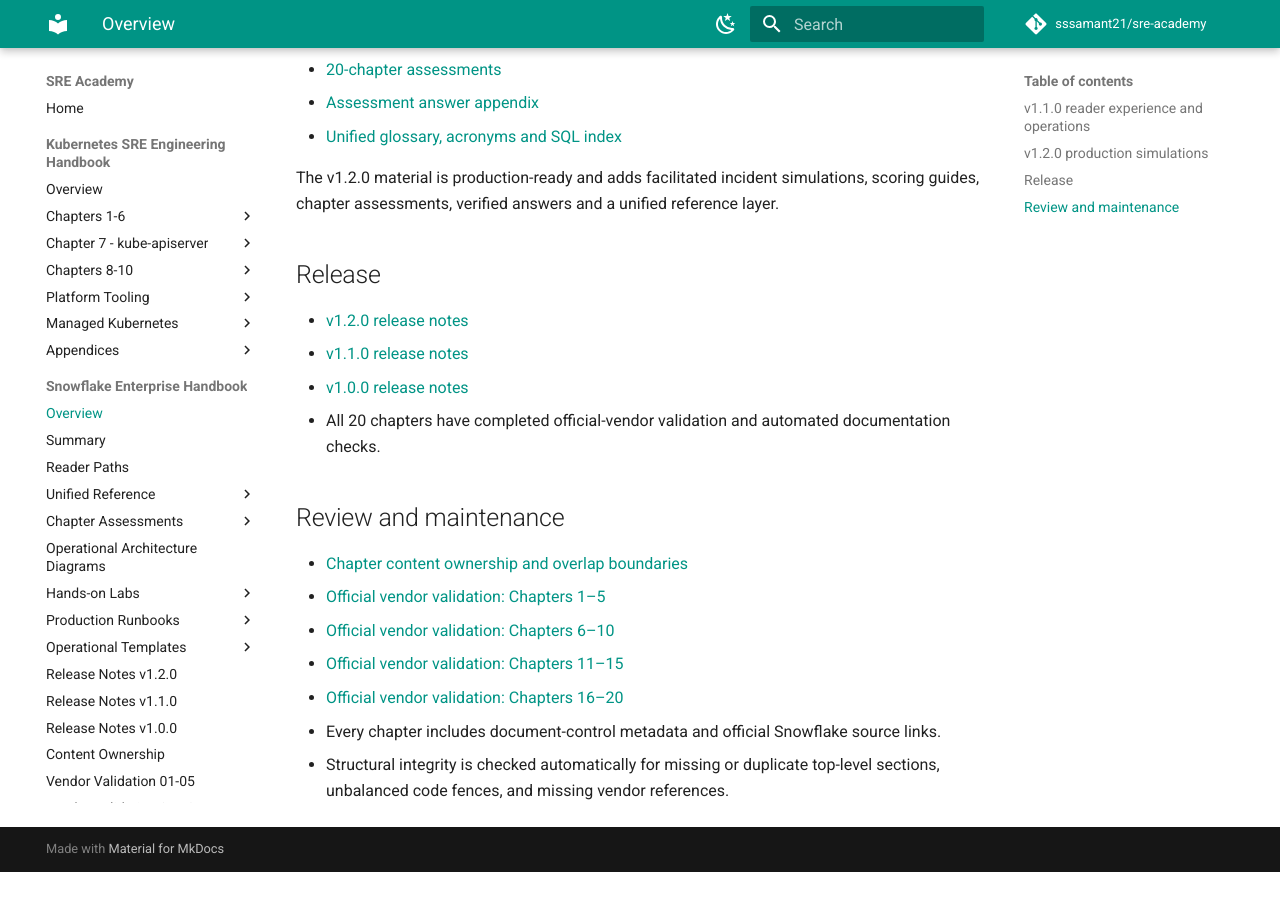
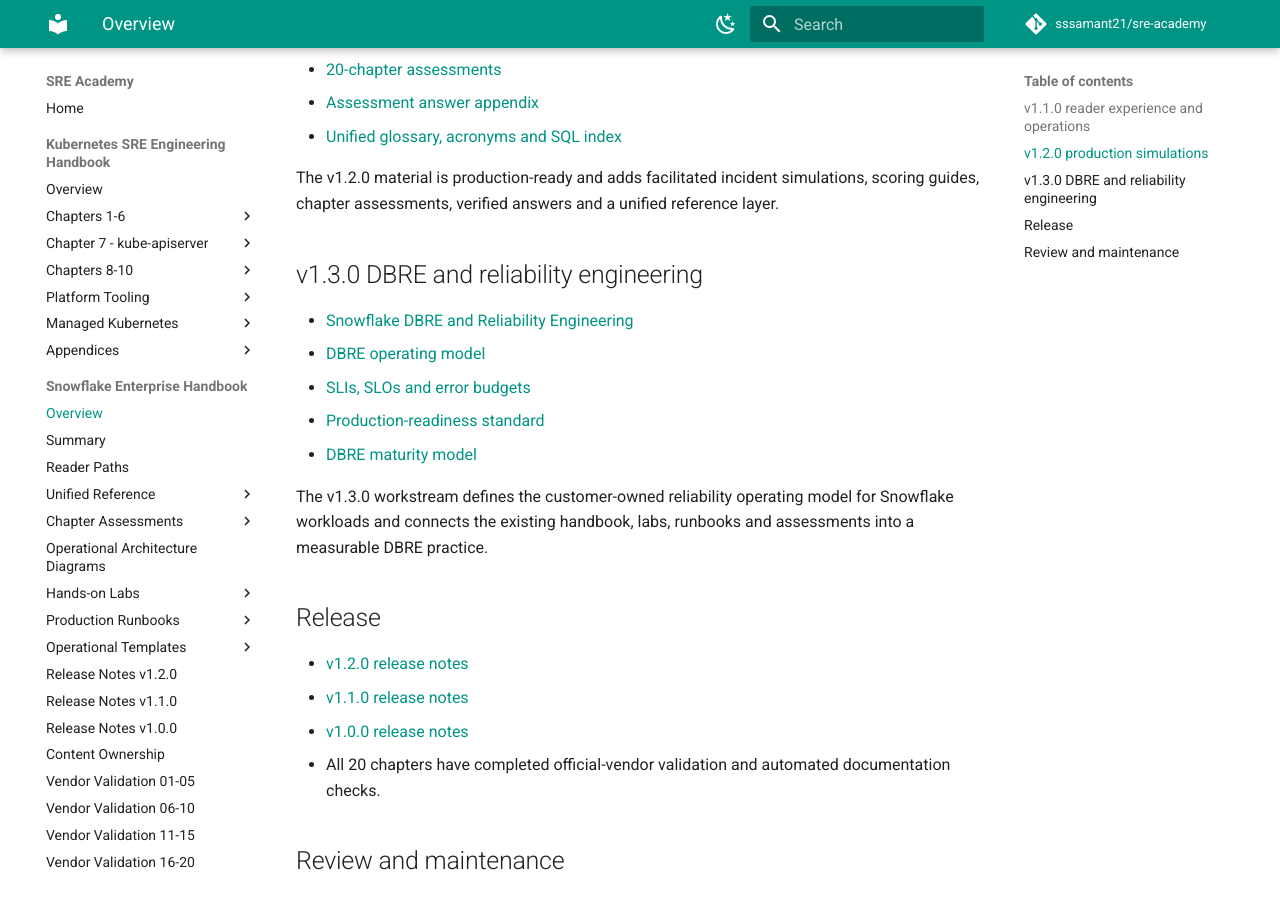
Before and after one commit to sssamant21/sre-academy, an MkDocs documentation site: the page built from docs/books/snowflake/index.md, in a window 1280 px wide and 900 px high, scrolled down 844 px. Built offline with MkDocs 1.6.1 and Material for MkDocs 9.7.7, drawn with Linux system fonts in a browser that asks for light colours; comment, search, counter and statistics services are not loaded; before the commit the page ends 1716 px from its top, so only the background shows below that.

Commit message:
docs(snowflake): link DBRE foundation

```diff
--- a/docs/books/snowflake/index.md
+++ b/docs/books/snowflake/index.md
@@ -29,6 +29,16 @@
 
 The v1.2.0 material is production-ready and adds facilitated incident simulations, scoring guides, chapter assessments, verified answers and a unified reference layer.
 
+## v1.3.0 DBRE and reliability engineering
+
+- [Snowflake DBRE and Reliability Engineering](dbre/index.md)
+- [DBRE operating model](dbre/operating-model.md)
+- [SLIs, SLOs and error budgets](dbre/reliability-objectives.md)
+- [Production-readiness standard](dbre/production-readiness.md)
+- [DBRE maturity model](dbre/maturity-model.md)
+
+The v1.3.0 workstream defines the customer-owned reliability operating model for Snowflake workloads and connects the existing handbook, labs, runbooks and assessments into a measurable DBRE practice.
+
 ## Release
 
 - [v1.2.0 release notes](RELEASE_NOTES_v1.2.0.md)
```
